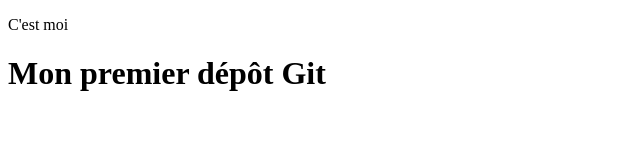
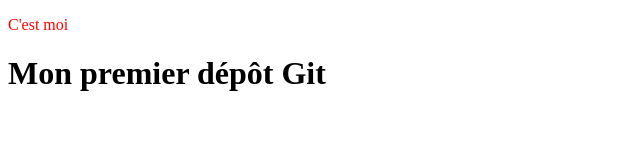
Before and after one commit to Mohacj/td-git-perso, a plain HTML site: page index.html in a window 1280 px wide. Shown: the full height of the page, 0-640 px from the left. Drawn offline with Linux system fonts and the light colour scheme.

Commit message:
Ajout d'un CSS modifiant le style du paragrpahe

```diff
--- a/index.html
+++ b/index.html
@@ -3,6 +3,7 @@
 <head>
  <meta charset="UTF-8">
  <title>Mon premier dépôt</title>
+ <link rel="stylesheet" href="style.css">
  <p>C'est moi</p>
 </head>
 <body>
--- /dev/null
+++ b/style.css
@@ -0,0 +1,4 @@
+p {
+    color: red;
+    width: 100px;
+}
```
